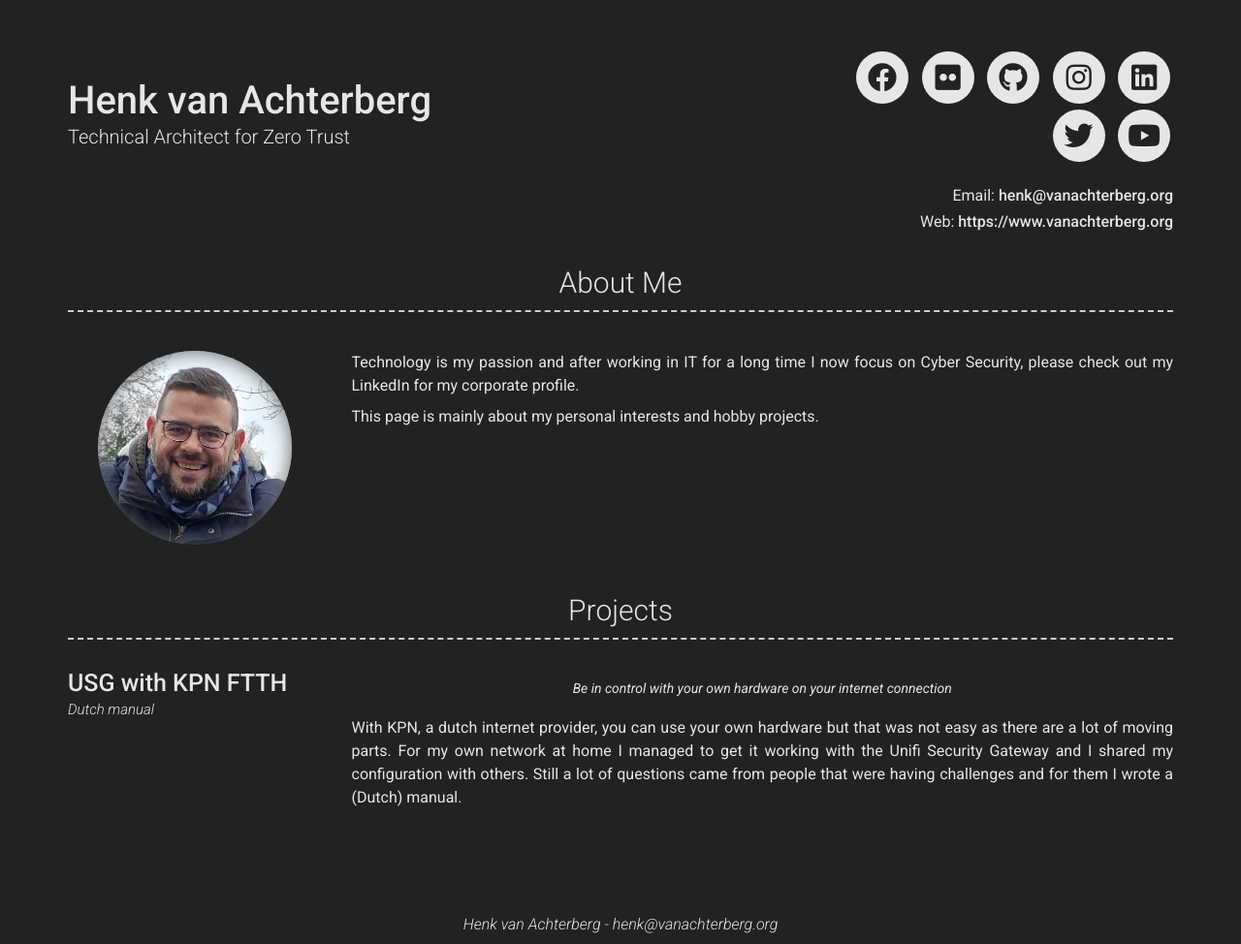
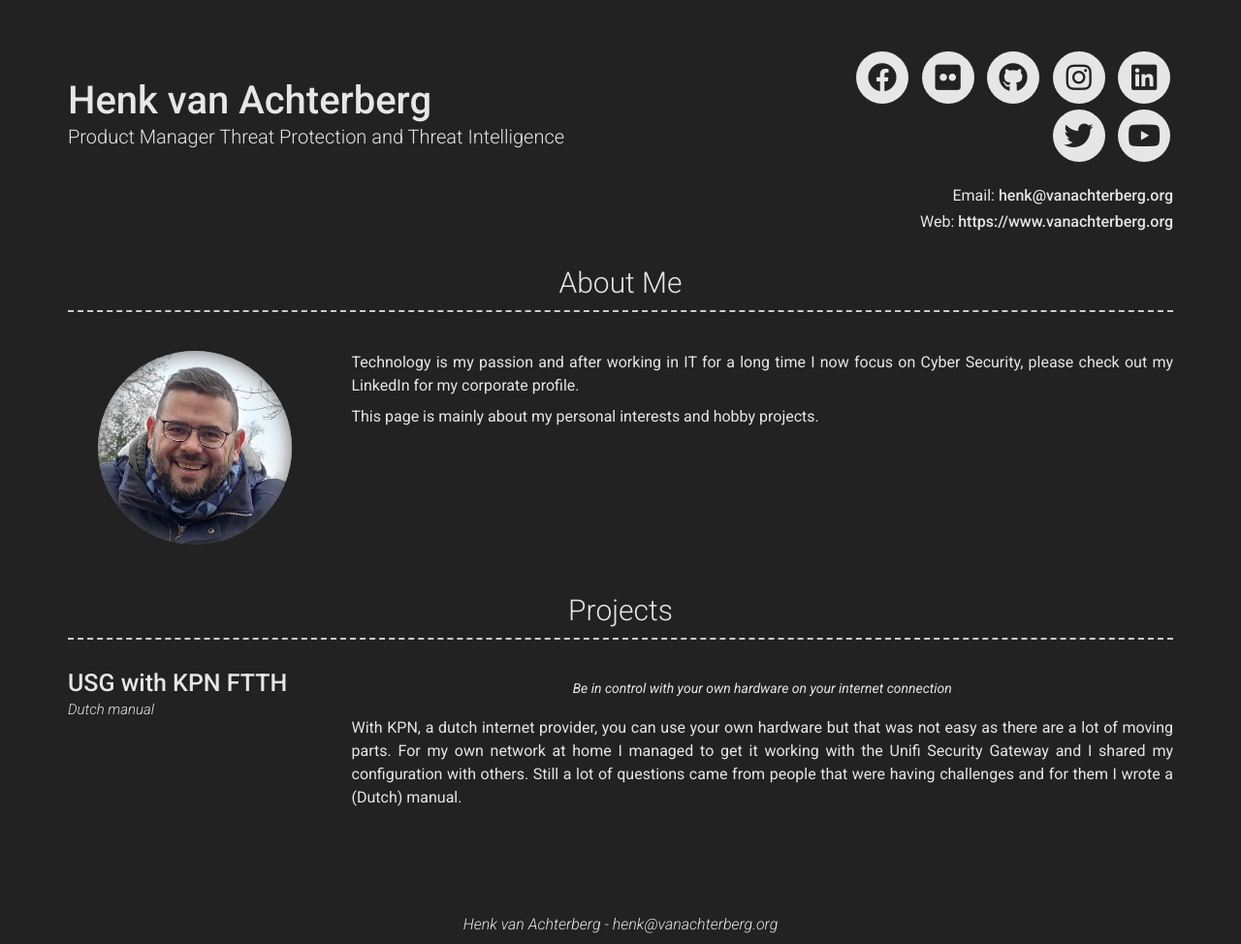
Before and after one commit to coolhva/coolhva.github.io, a Jekyll site: the page built from index.md, in a window 1280 px wide. Shown: the whole page at 97% size. Built offline with Jekyll 4.4.1, drawn with Linux system fonts in a browser that asks for light colours; nearby versions of some CDN libraries.

Commit message:
Update _config.yml

```diff
--- a/_config.yml
+++ b/_config.yml
@@ -7,7 +7,7 @@ version: 2
 
 # Personal info
 name: Henk van Achterberg
-title: Technical Architect for Zero Trust
+title: Product Manager Threat Protection and Threat Intelligence
 email: henk@vanachterberg.org
 # email_title: Email (Email title override)
 # phone: Your phone number (optional)
```
